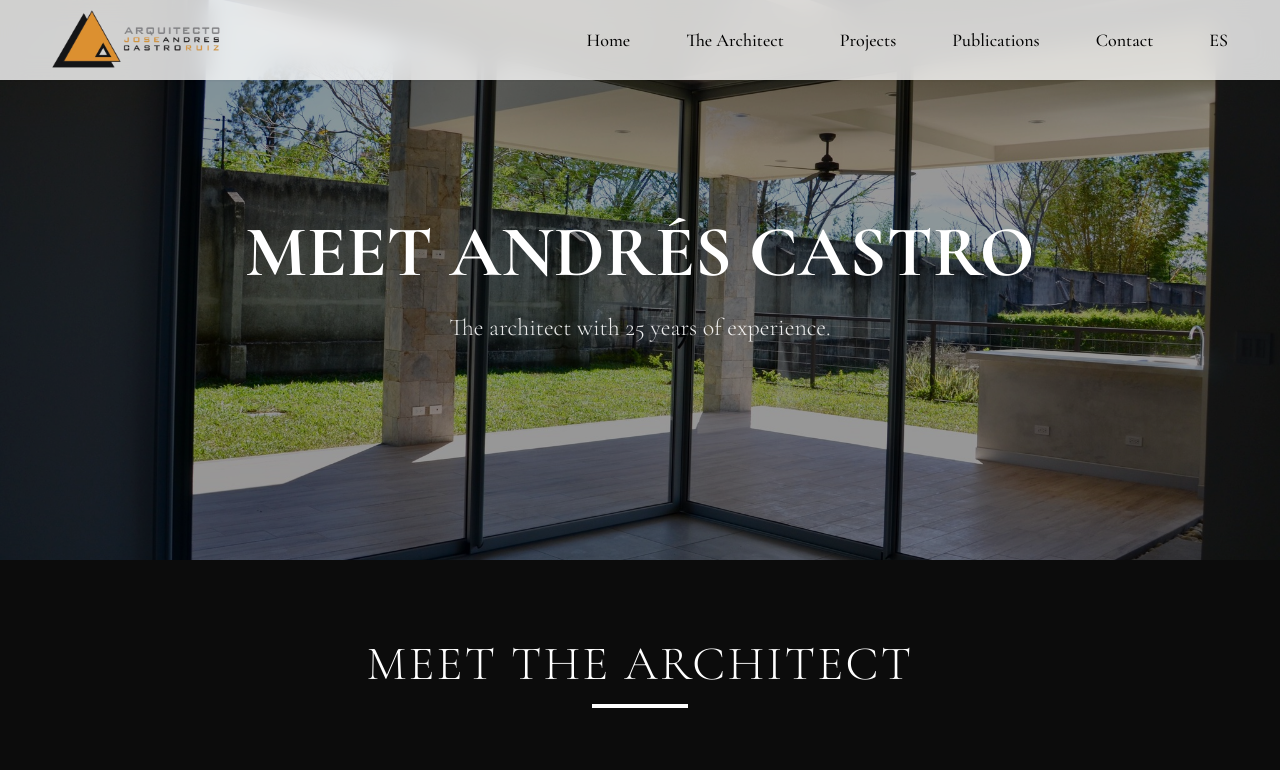
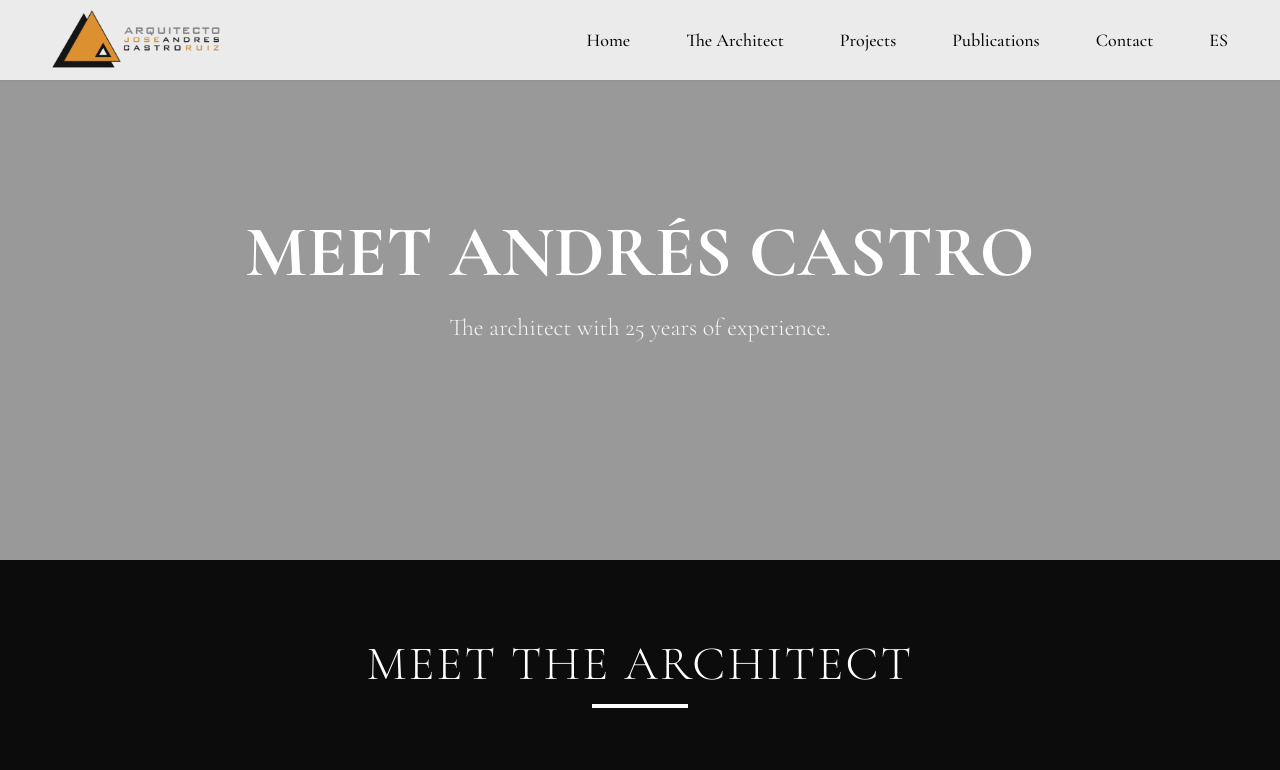
Before and after one commit to botflowlab/AndresCastroWebsite, a React (Vite) app: page /arquitecto in a window 1280 px wide. Shown: the top 770 px of the page. Built offline with nearby package versions, Linux system fonts and the light colour scheme; a web font is replaced by a local one.

Commit message:
Updated Hero.jsx

```diff
--- a/src/pages/architect/Hero.jsx
+++ b/src/pages/architect/Hero.jsx
@@ -10,7 +10,7 @@ export default function Hero() {
       <div
         className="absolute inset-0 bg-center bg-cover"
         style={{
-          backgroundImage: 'url(/images/theArchitect/ac01.jpg)',
+          backgroundImage: '',
         }}
       >
         {/* Dark Overlay */}
```
